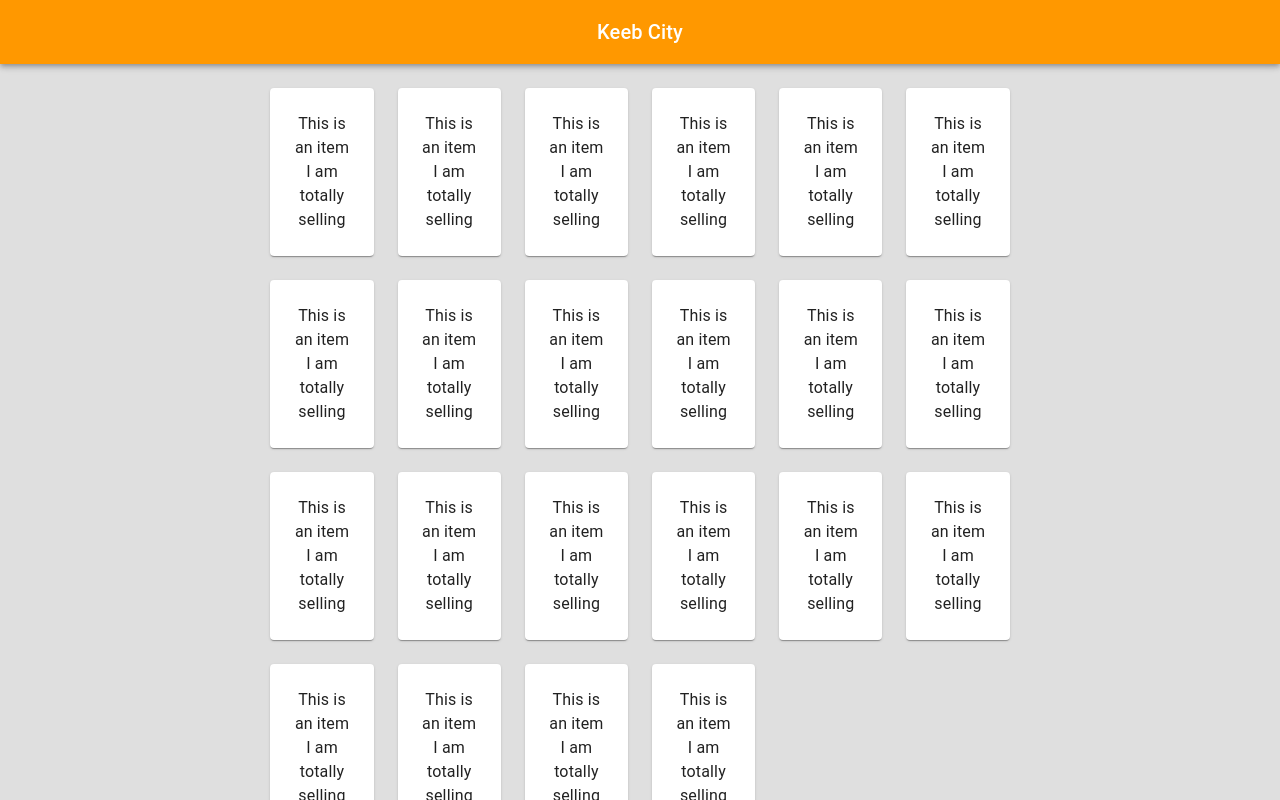
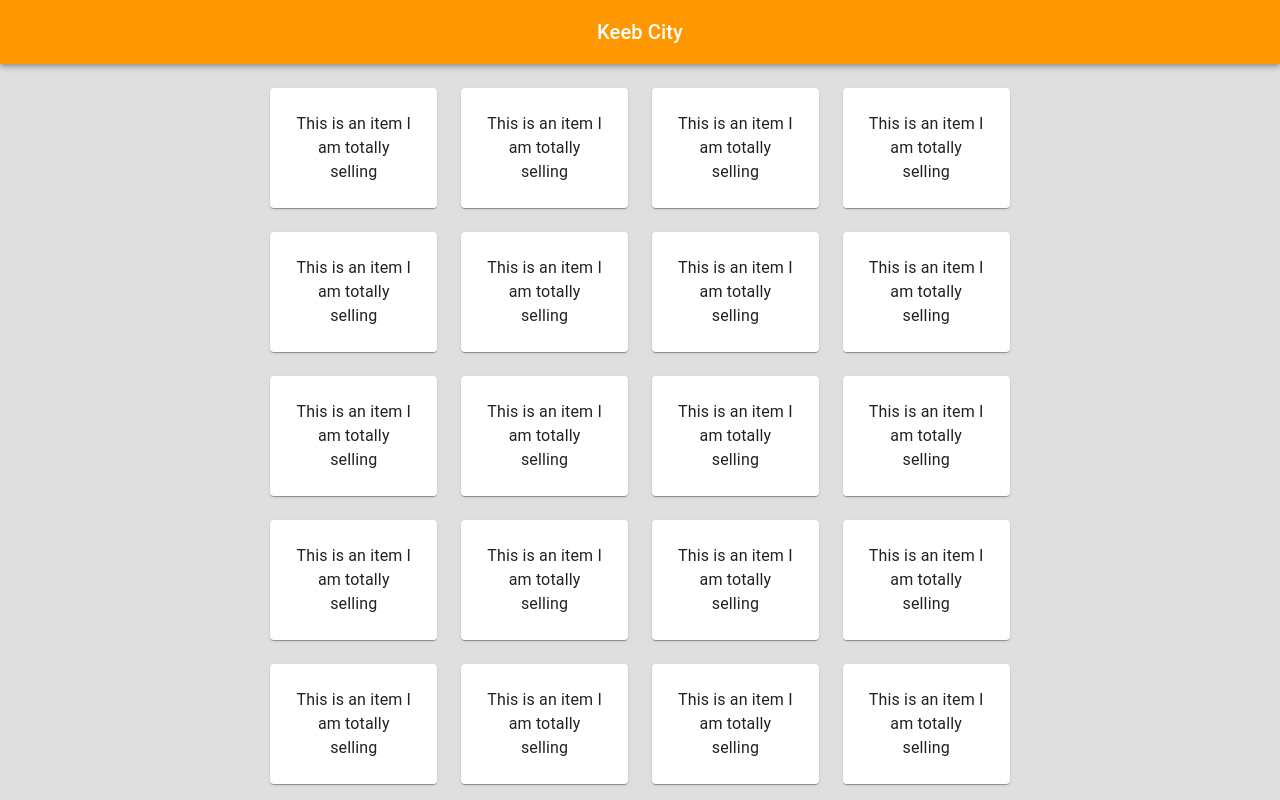
Before and after one commit to ChetanTakyar/Keyboard-Store, a React (Create React App) app in the folder online-store/: page / in a window 1280 px wide. Shown: the top 800 px of the page. Built offline with nearby package versions, Linux system fonts and the light colour scheme.

Commit message:
Lowered max items per row from 6 to 4 for lg

```diff
--- a/online-store/src/components/StoreGrid.js
+++ b/online-store/src/components/StoreGrid.js
@@ -10,7 +10,7 @@ export default function SpacingGrid() {
 
       <Grid container flexDirection="row" justifyContent={"flex-start"} spacing={{ xs: 2, md: 3 }}>
       {Array.from(Array(22)).map((_, index) => (
-        <Grid item xs={6} sm={3} md={2} flexGrow={1} alignItems={"center"} key={index}>
+        <Grid item xs={6} sm={4} md={3} flexGrow={1} alignItems={"center"} key={index}>
             <Card
               sx={{
                 p: 3,
```
